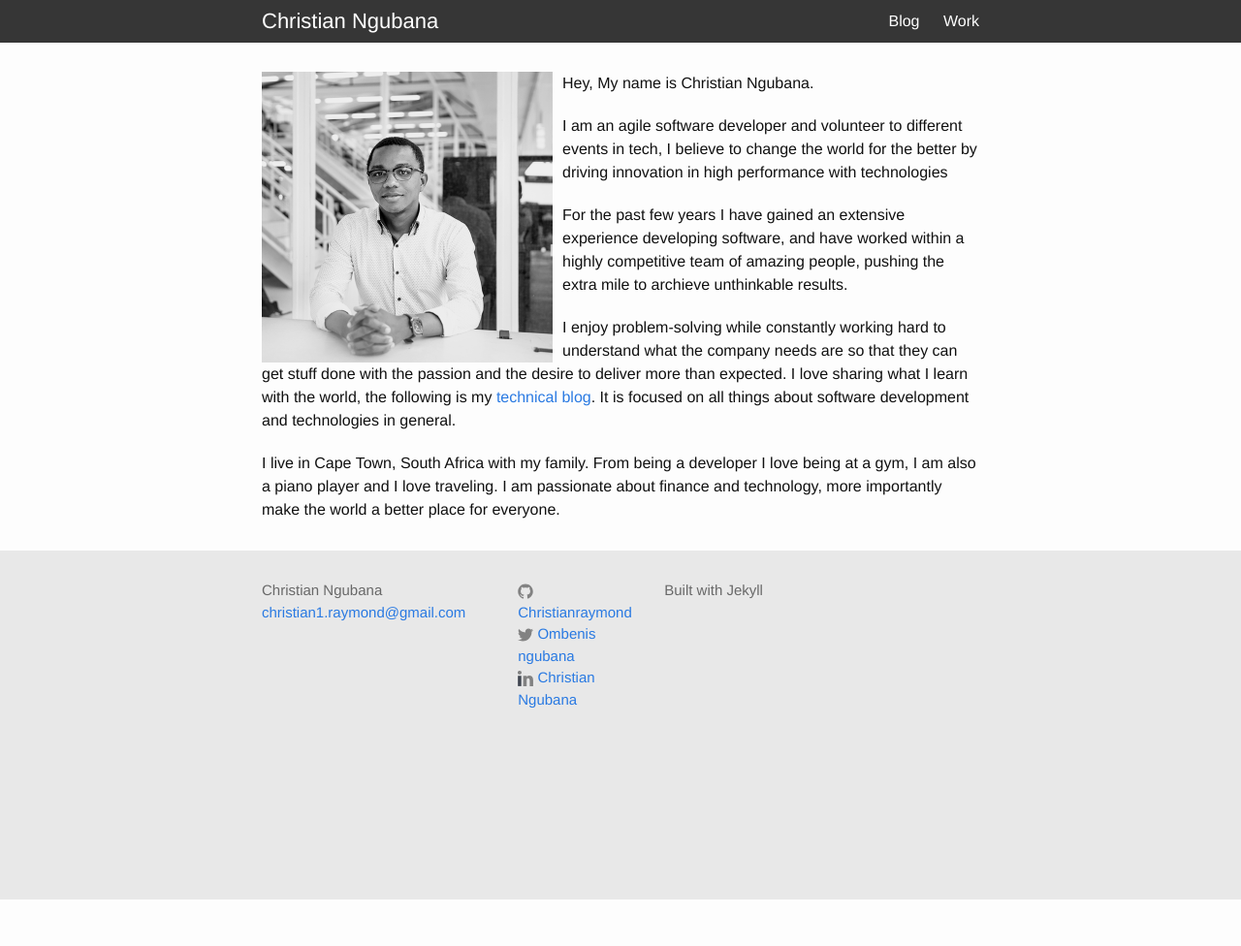
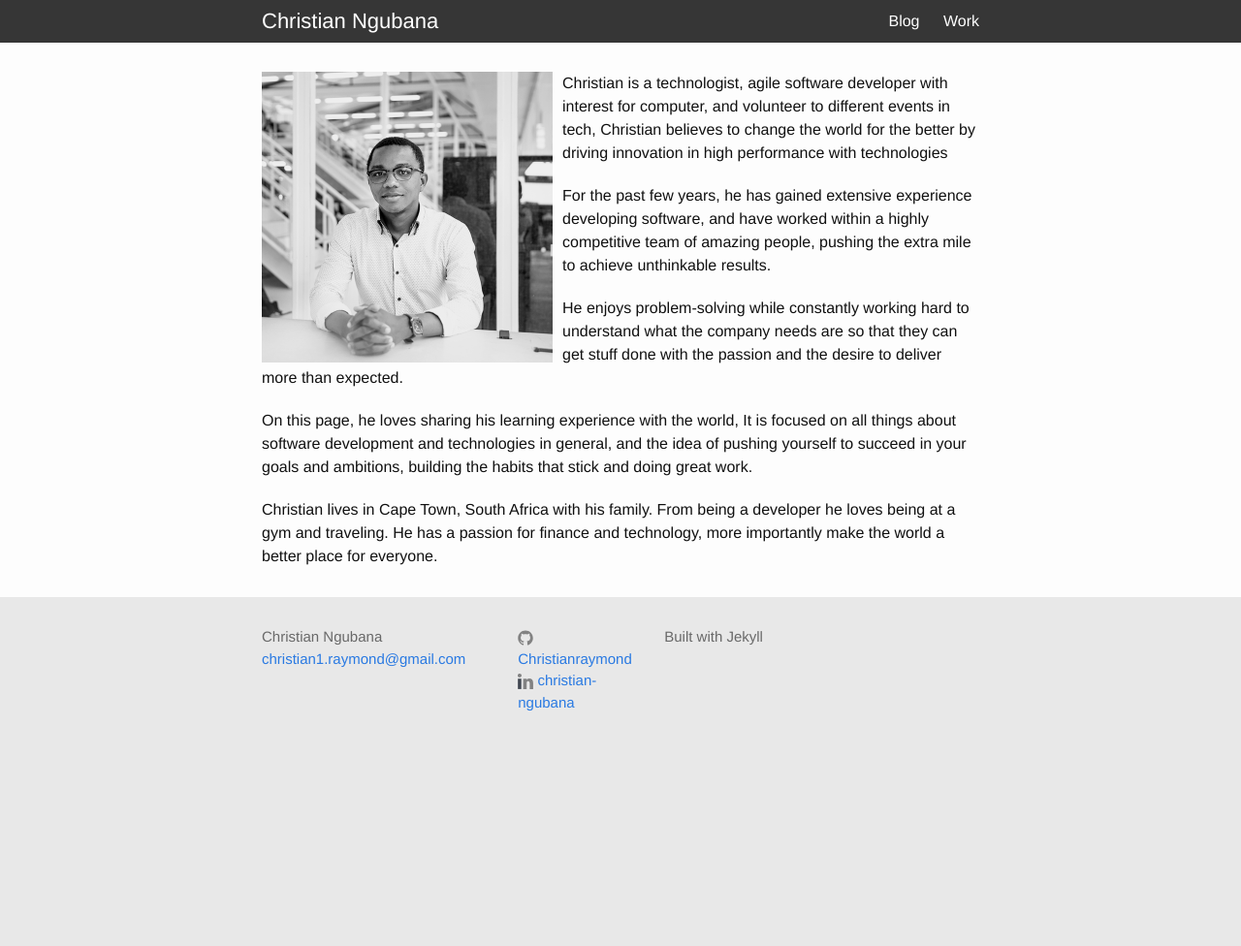
Before and after one commit to christiangubana/christiangubana.github.io, a Jekyll site: the page built from index.html, in a window 1280 px wide. Shown: the whole page at 97% size. Built offline with Jekyll 4.4.1, drawn with Linux system fonts in a browser that asks for light colours; before the commit the page ends 928 px from its top, so only the background shows below that.

```diff
--- a/_config.yml
+++ b/_config.yml
@@ -12,9 +12,9 @@
   Built with Jekyll
 baseurl: "" # the subpath of your site, e.g. /blog
 url: "https://christianraymond.github.io" # the base hostname & protocol for your site
-twitter_username: Ombenis ngubana
+#twitter_username: Ombenisngubana
 github_username: Christianraymond
-linkedin_username: Christian Ngubana
+linkedin_username: christian-ngubana
 
 # Build settings
 markdown: kramdown
--- a/index.html
+++ b/index.html
@@ -6,14 +6,12 @@
 
   <img class="profile-img" src="assets/images/christian-profile.jpg" alt='picture of Christian'>
 
- <p>Hey, My name is Christian Ngubana.</p>
- <p>I am an agile software developer and volunteer to different events in tech, I believe to change the world for the better by driving innovation in high performance with technologies</p>
- <p>For the past few years I have gained an extensive experience developing software, and have worked within a highly competitive team of amazing people, pushing the extra mile to archieve unthinkable results.</p>
+ <p>Christian is a technologist, agile software developer with interest for computer, and volunteer to different events in tech, Christian believes to change the world for the better by driving innovation in high performance with technologies</p>
+ <p>For the past few years, he has gained extensive experience developing software, and have worked within a highly competitive team of amazing people, pushing the extra mile to achieve unthinkable results.</p>
 
- <p>I enjoy problem-solving while constantly working hard to understand what the company needs are so that they can get stuff done with the passion and the desire to deliver more than expected.
-    I love sharing what I learn with the world, the following is my <a href='blog'>technical blog</a>. It is focused on all things about software development and technologies in general.</p>
+ <p>He enjoys problem-solving while constantly working hard to understand what the company needs are so that they can get stuff done with the passion and the desire to deliver more than expected.
+ <p>On this page, he loves sharing his learning experience with the world, It is focused on all things about software development and technologies in general, and the idea of pushing yourself to succeed in your goals and ambitions, building the habits that stick and doing great work.</p>
 
- <p>I live in Cape Town, South Africa with my family. From being a developer I love being at a gym, I am also a piano player and I love traveling.
- I am passionate about finance and technology, more importantly make the world a better place for everyone.</p>
-
+ <p>Christian lives in Cape Town, South Africa with his family. From being a developer he loves being at a gym and traveling.
+ He has a passion for finance and technology, more importantly make the world a better place for everyone.</p>
 </div>
```
Also changed, not shown: _posts/2019-08-24-Best-Way-When-Onbarding-For-New-Software-Developers.html (added, +81 -0 lines), assets/images/domain-knowledge.jpg (added), assets/images/soft-skills.jpg (added), assets/images/software-dev.jpg (added), assets/images/tehnologies-tools.jpg (added), assets/post-images/symlinks-screenshot.png (deleted).
